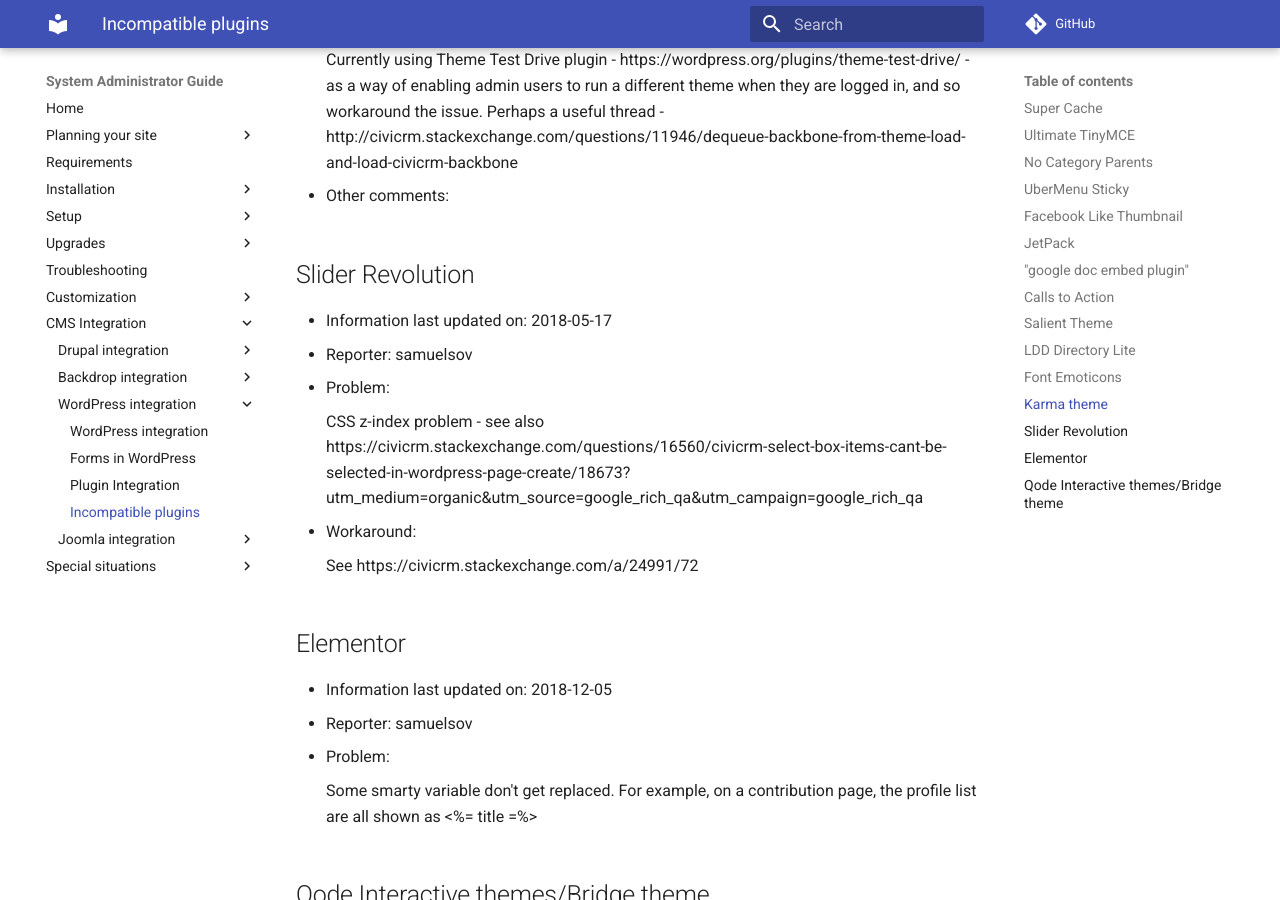
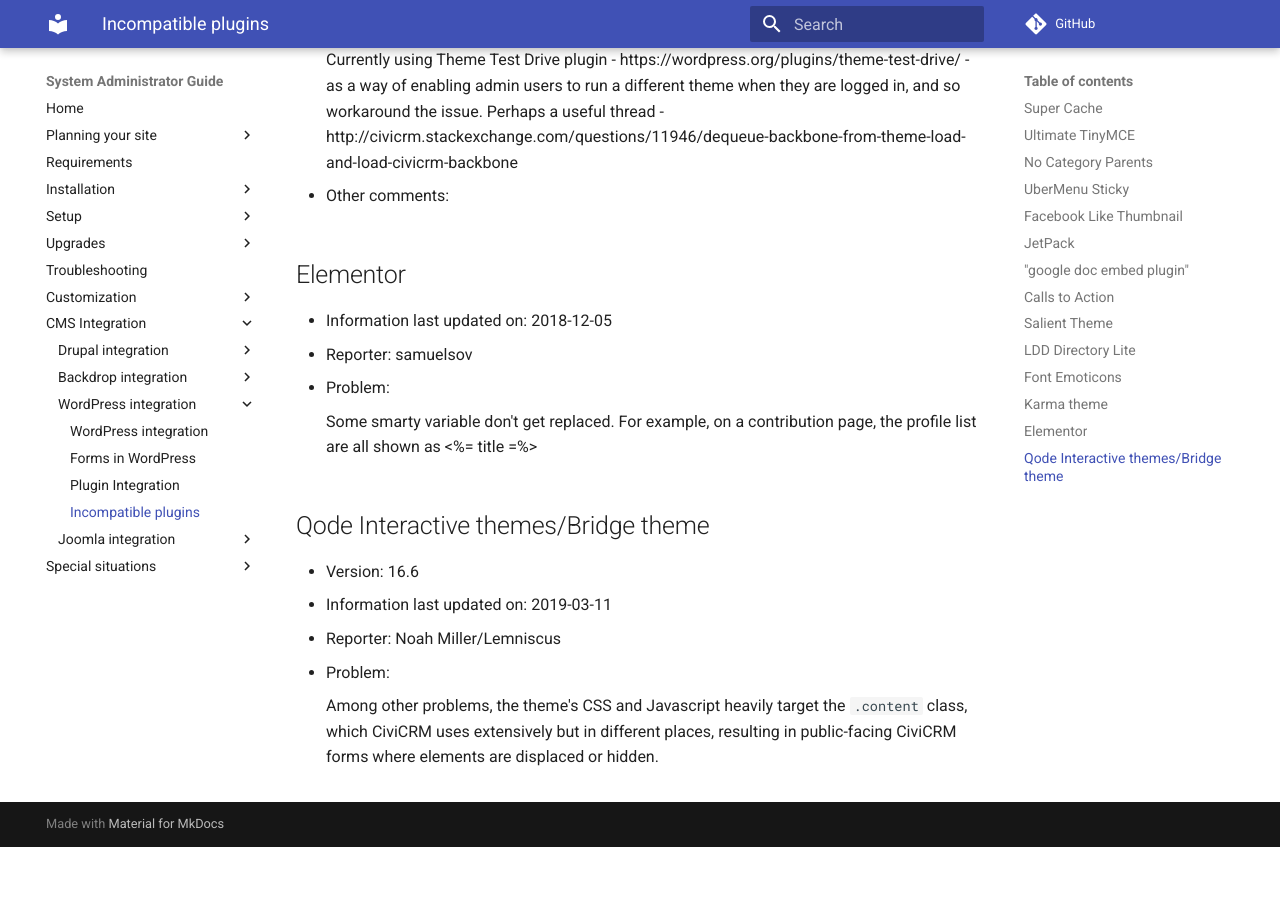
Before and after one commit to civicrm/civicrm-sysadmin-guide, an MkDocs documentation site: the page built from docs/integration/wordpress/incompatibilities.md, in a window 1280 px wide and 900 px high, scrolled down 4518 px. Built offline with MkDocs 1.6.1 and Material for MkDocs 9.7.7, drawn with Linux system fonts in a browser that asks for light colours; comment, search, counter and statistics services are not loaded; after the commit the page ends 5365 px from its top, so only the background shows below that.

Commit message:
Remove Slider Revolution from list of incompatible plugins
Remove Slider Revolution from list of incompatible plugins. Tested Slider Revolution Version 6.2.19 and CiviCRM 5.26.2 - both are working fine. No incompatibility.

```diff
--- a/docs/integration/wordpress/incompatibilities.md
+++ b/docs/integration/wordpress/incompatibilities.md
@@ -153,18 +153,6 @@ Perhaps a useful thread - http://civicrm.stackexchange.com/questions/11946/deque
 
 * Other comments:
 
-## Slider Revolution
-
-* Information last updated on: 2018-05-17
-* Reporter: samuelsov
-* Problem:
-
-    CSS z-index problem - see also https://civicrm.stackexchange.com/questions/16560/civicrm-select-box-items-cant-be-selected-in-wordpress-page-create/18673?utm_medium=organic&utm_source=google_rich_qa&utm_campaign=google_rich_qa
-
-* Workaround:
-
-    See https://civicrm.stackexchange.com/a/24991/72
-
 ## Elementor
 
   * Information last updated on: 2018-12-05
```
